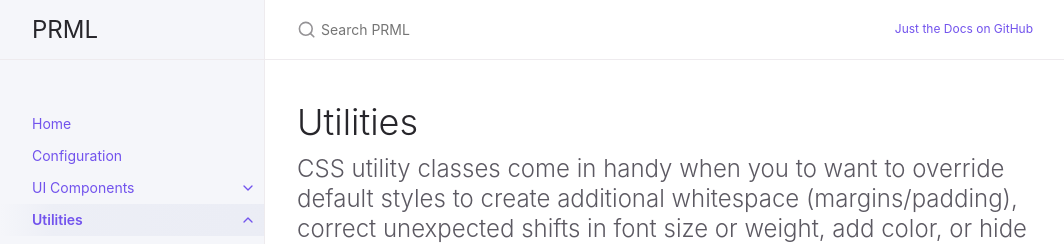
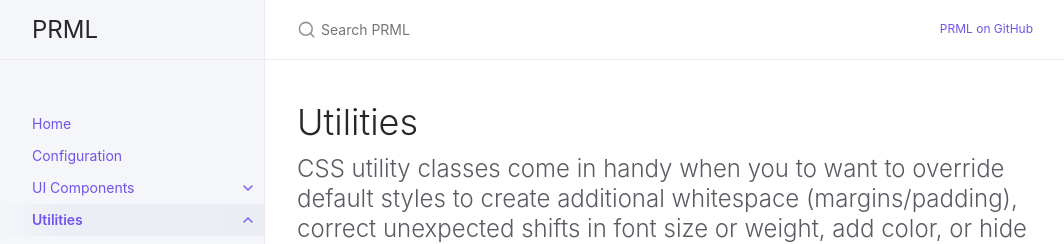
Before and after one commit to toriving/prml, a Jekyll site: the page built from docs/utilities/utilities.md, in a window 1280 px wide. Shown: the top 244 px of the page, without its empty margins (107-1171 px from the left). Built offline with Jekyll 4.4.1, drawn with Linux system fonts in a browser that asks for light colours.

```diff
--- a/_config.yml
+++ b/_config.yml
@@ -56,7 +56,7 @@ heading_anchors: true
 
 # Aux links for the upper right navigation
 aux_links:
-  "Just the Docs on GitHub":
+  "PRML on GitHub":
     - "//github.com/toriving/prml"
 
 # Makes Aux links open in a new tab. Default is false
```
